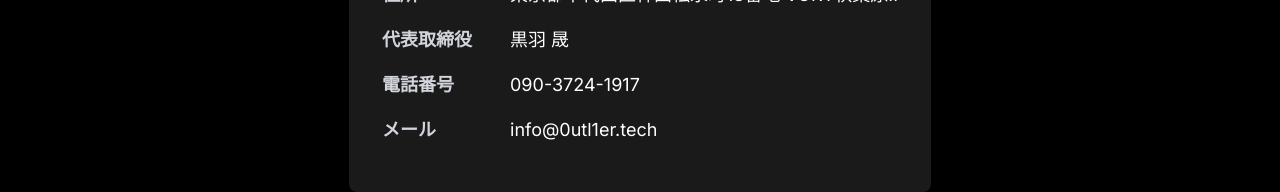
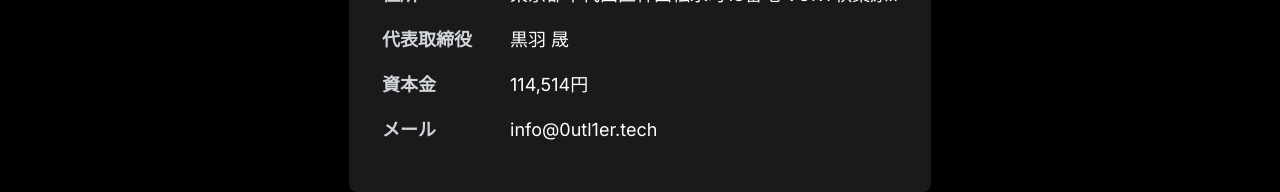
Before and after one commit to joesandao/joe-portfolio, a Next.js app: page / in a window 1280 px wide. Shown: the part 465-657 px from the top of the page. Built offline with nearby package versions, Linux system fonts and the light colour scheme.

Commit message:
change: 資本金の表記を追加

```diff
--- a/components/top/top.tsx
+++ b/components/top/top.tsx
@@ -53,8 +53,8 @@ export default function Top() {
                   <td className="text-white pb-4">黒羽 晟</td>
                 </tr>
                 <tr>
-                  <td className="w-32 font-semibold text-gray-300 pr-4 pb-4">電話番号</td>
-                  <td className="text-white pb-4">090-3724-1917</td>
+                  <td className="w-32 font-semibold text-gray-300 pr-4 pb-4">資本金</td>
+                  <td className="text-white pb-4">114,514円</td>
                 </tr>
                 <tr>
                   <td className="w-32 font-semibold text-gray-300 pr-4 pb-4">メール</td>
```
